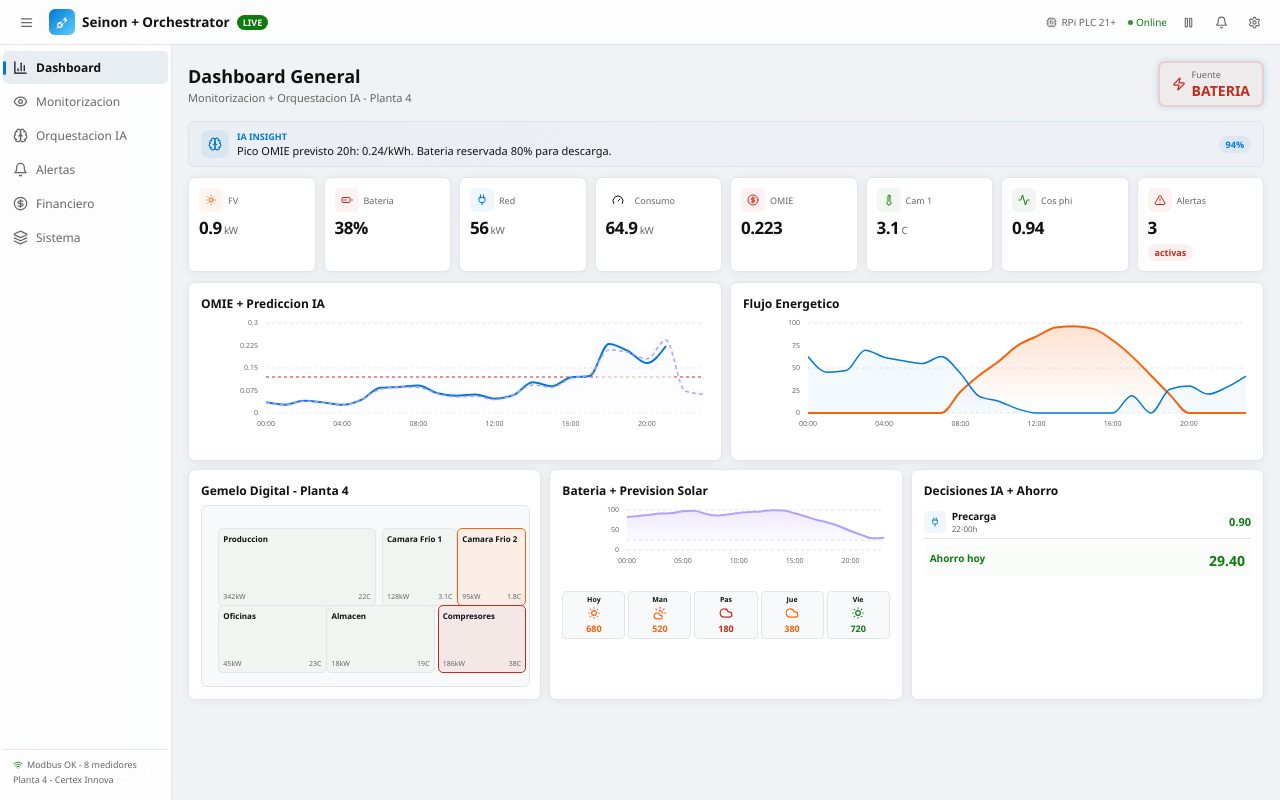
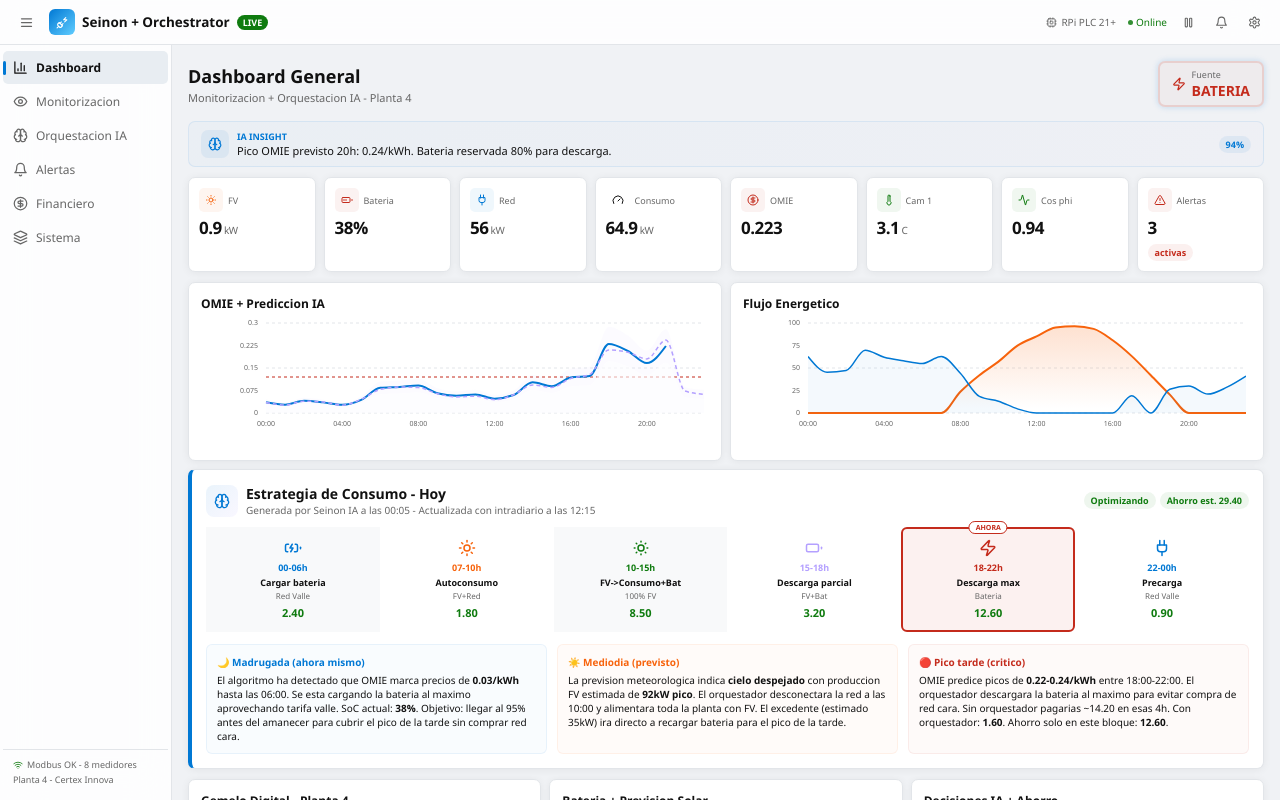
Before and after one commit to jordiasset/energy-orchestrator, a Next.js app: page / in a window 1280 px wide. Built offline with nearby package versions, Linux system fonts and the light colour scheme.

Commit message:
Seinon IA branding + Strategy of the Day

```diff
--- a/app/page.js
+++ b/app/page.js
@@ -142,6 +142,41 @@ function Pg1(p){
         <ResponsiveContainer width="100%" height={130}><AreaChart data={pFlow}><defs><linearGradient id="pG" x1="0" y1="0" x2="0" y2="1"><stop offset="5%" stopColor={W} stopOpacity={.3}/><stop offset="95%" stopColor={W} stopOpacity={0}/></linearGradient></defs><CartesianGrid strokeDasharray="3 3" stroke={p.bd} vertical={false}/><XAxis dataKey="hora" tick={{fill:p.tx2,fontSize:7}} axisLine={false} tickLine={false} interval={3}/><YAxis tick={{fill:p.tx2,fontSize:7}} axisLine={false} tickLine={false}/><Tooltip {...TT(p)}/><Area type="monotone" dataKey="pv" stroke={W} fill="url(#pG)" strokeWidth={2} name="FV"/><Area type="monotone" dataKey="red" stroke={A} fill={`${A}12`} strokeWidth={1.5} name="Red"/><Line type="monotone" dataKey="consumo" stroke={p.tx} strokeWidth={2} dot={false}/></AreaChart></ResponsiveContainer>
       </Cd>
     </div>
+    {/* Strategy of the Day */}
+    <Cd s={p.sf} sh={p.sh} bd={p.bd} style={{padding:14,marginBottom:10,borderLeft:`4px solid ${A}`}}>
+      <div style={{display:"flex",alignItems:"center",gap:8,marginBottom:10}}>
+        <div style={{width:32,height:32,borderRadius:8,background:`linear-gradient(135deg,${A}15,${P}15)`,display:"flex",alignItems:"center",justifyContent:"center"}}><Brain size={16} color={A}/></div>
+        <div><div style={{fontSize:14,fontWeight:700}}>Estrategia de Consumo - Hoy</div><div style={{fontSize:10,color:p.tx2}}>Generada por Seinon IA a las 00:05 - Actualizada con intradiario a las 12:15</div></div>
+        <div style={{marginLeft:"auto",display:"flex",gap:4}}><Bg text="Optimizando" color={G}/><Bg text="Ahorro est. 29.40" color={G}/></div>
+      </div>
+      <div style={{display:"grid",gridTemplateColumns:"repeat(6,1fr)",gap:0,marginBottom:12}}>
+        {decs.map((d,i)=>{const Ic=d.ic;const isNow=HR>=parseInt(d.h)&&HR<(parseInt(decs[i+1]?.h)||24);return(
+          <div key={i} style={{padding:"10px 8px",textAlign:"center",background:isNow?`${d.c}10`:i%2===0?p.sf2:"transparent",borderRadius:isNow?6:0,border:isNow?`2px solid ${d.c}`:"2px solid transparent",position:"relative"}}>
+            {isNow&&<div style={{position:"absolute",top:-8,left:"50%",transform:"translateX(-50%)",fontSize:7,fontWeight:700,color:d.c,background:p.sf,padding:"1px 6px",borderRadius:8,border:`1px solid ${d.c}`}}>AHORA</div>}
+            <Ic size={18} color={d.c} style={{margin:"0 auto 4px",display:"block"}}/>
+            <div style={{fontSize:9,fontWeight:700,color:d.c}}>{d.h}</div>
+            <div style={{fontSize:9,fontWeight:600,marginTop:2}}>{d.a}</div>
+            <div style={{fontSize:8,color:p.tx2,marginTop:1}}>{d.f}</div>
+            <div style={{fontSize:11,fontWeight:700,color:G,marginTop:4}}>{d.s}</div>
+          </div>
+        )})}
+      </div>
+      <div style={{display:"grid",gridTemplateColumns:"1fr 1fr 1fr",gap:10}}>
+        <div style={{padding:10,borderRadius:6,background:`${A}06`,border:`1px solid ${A}12`}}>
+          <div style={{fontSize:10,fontWeight:600,color:A,marginBottom:4}}>🌙 Madrugada (ahora mismo)</div>
+          <div style={{fontSize:10,lineHeight:1.4}}>El algoritmo ha detectado que OMIE marca precios de <strong>0.03/kWh</strong> hasta las 06:00. Se esta cargando la bateria al maximo aprovechando tarifa valle. SoC actual: <strong>{p.socN}%</strong>. Objetivo: llegar al 95% antes del amanecer para cubrir el pico de la tarde sin comprar red cara.</div>
+        </div>
+        <div style={{padding:10,borderRadius:6,background:`${W}06`,border:`1px solid ${W}12`}}>
+          <div style={{fontSize:10,fontWeight:600,color:W,marginBottom:4}}>☀️ Mediodia (previsto)</div>
+          <div style={{fontSize:10,lineHeight:1.4}}>La prevision meteorologica indica <strong>cielo despejado</strong> con produccion FV estimada de <strong>92kW pico</strong>. El orquestador desconectara la red a las 10:00 y alimentara toda la planta con FV. El excedente (estimado 35kW) ira directo a recargar bateria para el pico de la tarde.</div>
+        </div>
+        <div style={{padding:10,borderRadius:6,background:`${D}06`,border:`1px solid ${D}12`}}>
+          <div style={{fontSize:10,fontWeight:600,color:D,marginBottom:4}}>🔴 Pico tarde (critico)</div>
+          <div style={{fontSize:10,lineHeight:1.4}}>OMIE predice picos de <strong>0.22-0.24/kWh</strong> entre 18:00-22:00. El orquestador descargara la bateria al maximo para evitar compra de red cara. Sin orquestador pagarias ~14.20 en esas 4h. Con orquestador: <strong>1.60</strong>. Ahorro solo en este bloque: <strong>12.60</strong>.</div>
+        </div>
+      </div>
+    </Cd>
+    {/* Bottom row */}
     <div style={{display:"grid",gridTemplateColumns:"1fr 1fr 1fr",gap:8}}>
       <Cd s={p.sf} sh={p.sh} bd={p.bd} style={{padding:12}}><div style={{fontSize:12,fontWeight:600,marginBottom:6}}>Gemelo Digital - Planta 4</div>
         <div style={{position:"relative",width:"100%",paddingBottom:"55%",background:p.sf2,borderRadius:6,border:`1px solid ${p.bd}`}}>
```
